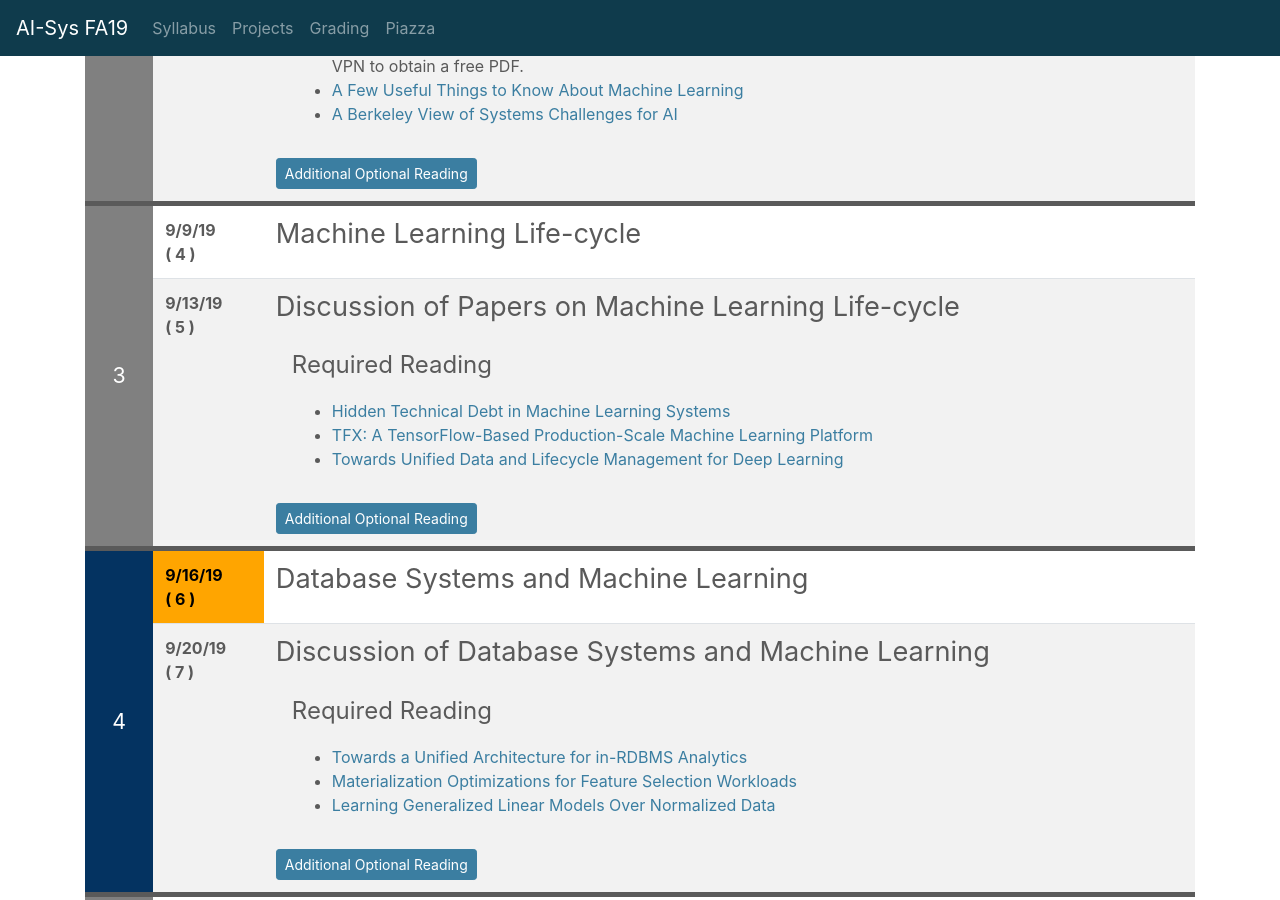
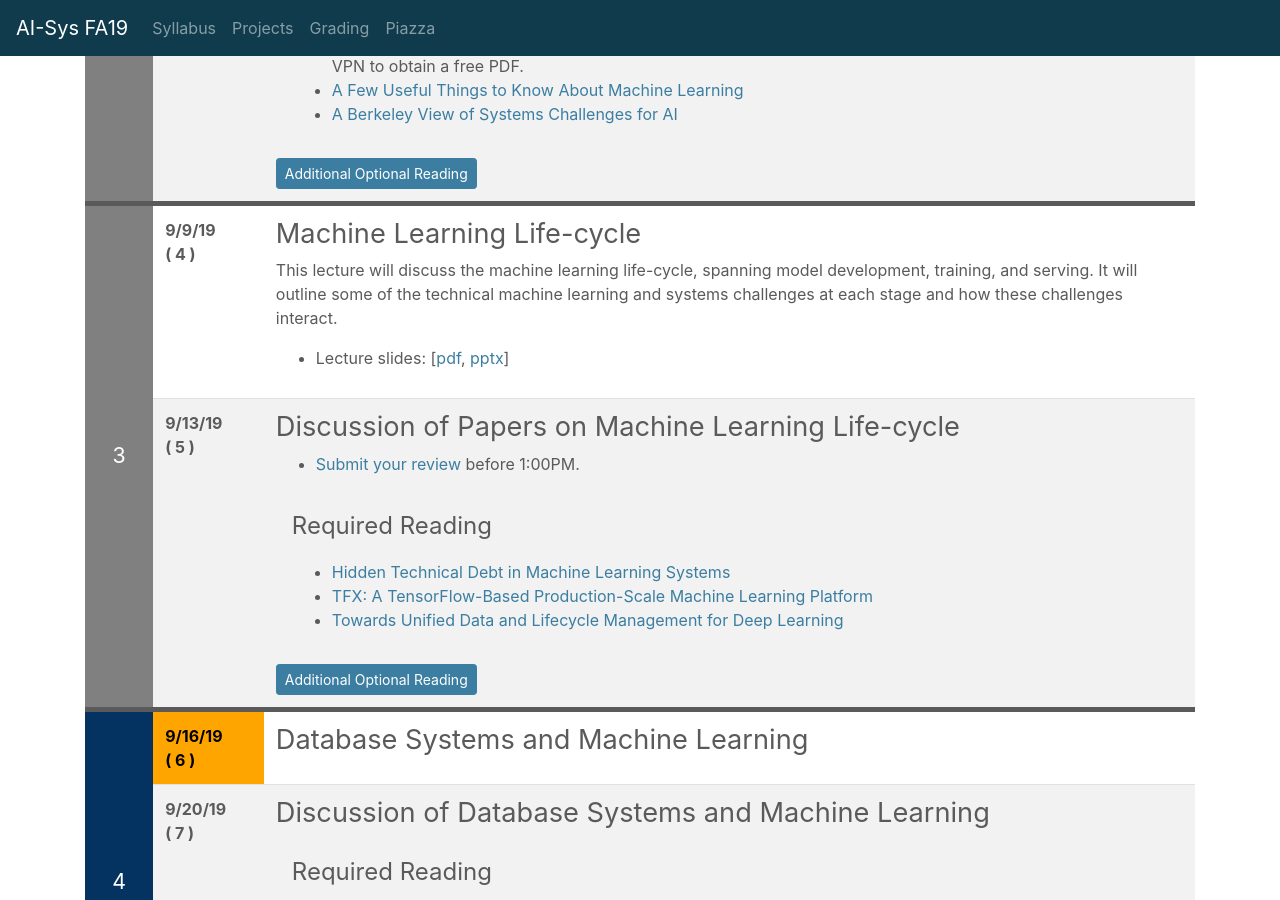
Before and after one commit to ucbrise/cs294-ai-sys-fa19, a Jekyll site: the page built from index.md, in a window 1280 px wide and 900 px high, scrolled down 1537 px. Built offline with Jekyll 4.4.1, drawn with Linux system fonts in a browser that asks for light colours; nearby versions of some CDN libraries; our own code applies the rules of GitHub Pages for plain Markdown files.

Commit message:
adding next lecture

```diff
--- a/index.md
+++ b/index.md
@@ -146,6 +146,11 @@ Add more discussion
 
 * [Hints for Computer System Design](https://www.microsoft.com/en-us/research/wp-content/uploads/2016/02/acrobat-17.pdf)
 
+### Open Debate about the Field
+
+* Rich Sutton's [Post on Compute in ML](http://www.incompleteideas.net/IncIdeas/BitterLesson.html) and the corresponding [Shimon Whiteson twitter debate](https://twitter.com/shimon8282/status/1106534178676506624?lang=en)
+
+
 </div>
 </div>
 
@@ -158,9 +163,17 @@ Add more discussion
 {% include syllabus_entry %}
 ## Machine Learning Life-cycle
 
+This lecture will discuss the machine learning life-cycle, spanning model development, training, and serving.  It will outline some of the technical machine learning and systems challenges at each stage and how these challenges interact.
+
+* Lecture slides: [[pdf](assets/lectures/lec03/03_ml-lifecycle.pdf), [pptx](assets/lectures/lec03/03_ml-lifecycle.pptx)]
+
 
 {% include syllabus_entry %}
 ## Discussion of Papers on Machine Learning Life-cycle
+
+
+* [Submit your review](https://forms.gle/uRfHTWH86dee2WTd7) before 1:00PM.
+
 
 <div class="reading">
 <div class="required_reading" markdown="1">
@@ -171,11 +184,19 @@ Add more discussion
 
 </div>
 <div class="optional_reading" markdown="1">
-
+* [Data Engineering Bulletin: Machine Learning Life-cycle Management](http://sites.computer.org/debull/A18dec/issue1.htm)
 * [Context: The Missing Piece in the Machine Learning
 Lifecycle](https://rlnsanz.github.io/dat/Flor_CMI_18_CameraReady.pdf)
 * [Software 2.0 Blog Post](https://medium.com/@karpathy/software-2-0-a64152b37c35)
-* [On Challenges in Machine Learning Model Management](http://sites.computer.org/debull/A18dec/p5.pdf)
+* [Doing Machine Learning the Uber Way: Five Lessons From the First Three Years of Michelangelo](https://towardsdatascience.com/doing-machine-learning-the-uber-way-five-lessons-from-the-first-three-years-of-michelangelo-da584a857cc2)
+* [Introducing FBLearner Flow: Facebook’s AI backbone](https://engineering.fb.com/core-data/introducing-fblearner-flow-facebook-s-ai-backbone/)
+* [DeepBird: Twitters ML Deployment Framework](https://blog.twitter.com/engineering/en_us/topics/insights/2018/twittertensorflow.html)
+* [Demonstration of Mlflow: A System to Accelerate the Machine Learning Lifecycle](https://www.sysml.cc/doc/2019/demo_33.pdf)
+
+### Software:
+* [KubeFlow: Kubernetes Pipeline Orchestration Framework](https://www.kubeflow.org/)
+* [MLflow](https://mlflow.org)
+
 
 </div>
 </div>
```
Also changed, not shown: 4 other files.
